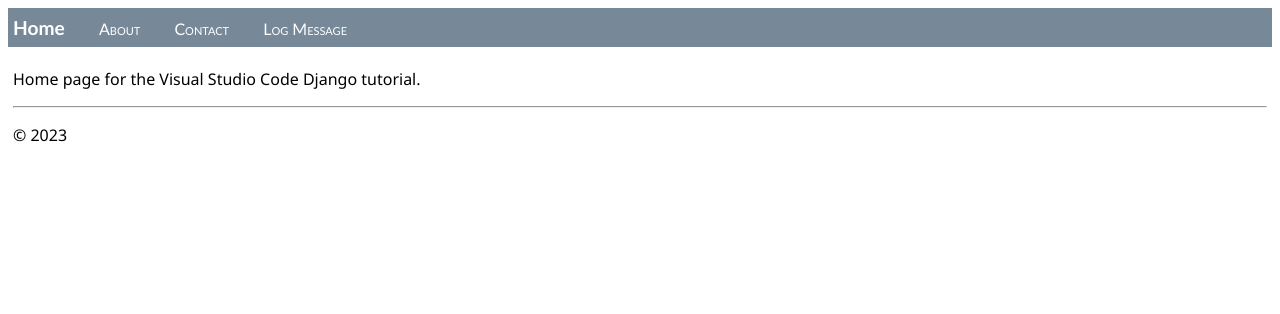
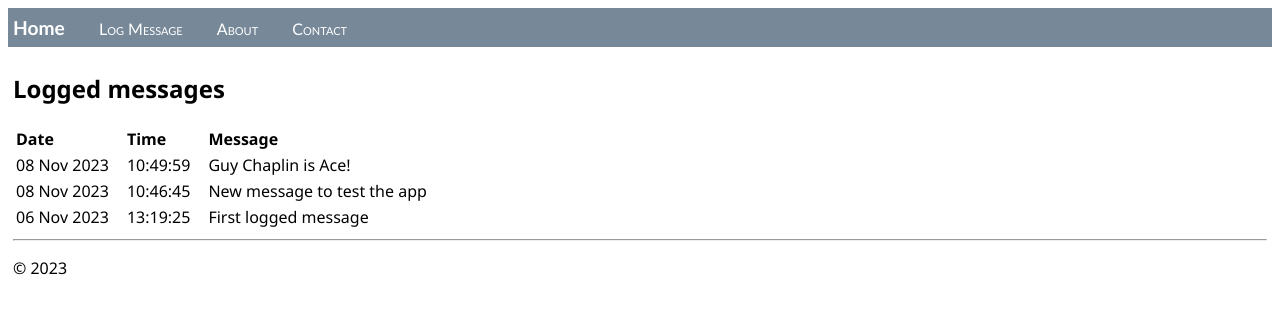
Before and after one commit to GuyChapGH/VSCDjTutor1, a Django app: page / in a window 1280 px wide. Shown: the top 314 px of the page. Run offline with Django 4.2, Linux system fonts and the light colour scheme; data comes from the database, SQL or seed files in the repository; both versions use the stored data as it was after the commit.

Commit message:
Displays messages on Home

```diff
--- a/hello/static/hello/site.css
+++ b/hello/static/hello/site.css
@@ -35,3 +35,8 @@
 input[name=message] {
   width: 80%;
 }
+
+.message_list th,td {
+  text-align: left;
+  padding-right: 15px;
+}
--- a/hello/templates/hello/base.html
+++ b/hello/templates/hello/base.html
@@ -13,9 +13,9 @@
   <body>
     <div class="navbar">
       <a href="{% url 'home' %}" class="navbar-brand">Home</a>
+      <a href="{% url 'log' %}" class="navbar-item">Log Message</a>
       <a href="{% url 'about' %}" class="navbar-item">About</a>
       <a href="{% url 'contact' %}" class="navbar-item">Contact</a>
-      <a href="{% url 'log' %}" class="navbar-item">Log Message</a>
     </div>
 
     <div class="body-content">
--- a/hello/templates/hello/home.html
+++ b/hello/templates/hello/home.html
@@ -1,4 +1,27 @@
 {% extends "hello/base.html" %} {% block title %} Home {% endblock %}
 {% block content %}
-<p>Home page for the Visual Studio Code Django tutorial.</p>
+<h2>Logged messages</h2>
+
+{% if message_list %}
+    <table class="message_list">
+        <thead>
+            <tr>
+                <th>Date</th>
+                <th>Time</th>
+                <th>Message</th>
+            </tr>
+        </thead>
+        <tbody>
+        {% for message in message_list %}
+            <tr>
+                <td>{{ message.log_date | date:'d M Y' }}</td>
+                <td>{{ message.log_date | time:'H:i:s' }}</td>
+                <td>{{ message.message }}</td>
+            </tr>
+            {% endfor %}
+        </tbody>
+    </table>
+{% else %}
+    <p>No messages have been logged. Use the <a href="{% url 'log' %}">Log Message form</a>.</p>
+{% endif %}
 {% endblock %}
--- a/hello/urls.py
+++ b/hello/urls.py
@@ -1,8 +1,18 @@
 from django.urls import path
 from hello import views
 
+from hello.models import LogMessage
+
+
+home_list_view = views.HomeListView.as_view(
+    queryset = LogMessage.objects.order_by("-log_date")[:5], # :5 limits the results to the five most recent
+    context_object_name="message_list",
+    template_name="hello/home.html",
+)
+
+
 urlpatterns = [
-    path("", views.home, name="home"),
+    path("", home_list_view, name="home"),
     path("hello/<name>", views.hello_there, name="hello_there"),
     path("about/", views.about, name="about"),
     path("contact/", views.contact, name="contact"),
--- a/hello/views.py
+++ b/hello/views.py
@@ -1,4 +1,5 @@
 import re
+from typing import Any
 from django.utils.timezone import datetime
 from django.http import HttpResponse
 from django.shortcuts import render
@@ -7,11 +8,18 @@ from django.shortcuts import redirect
 from hello.forms import LogMessageForm
 from hello.models import LogMessage
 
+from django.views.generic import ListView
+
 
 # Create your views here.
 
-def home(request):
-    return render(request, 'hello/home.html')
+class HomeListView(ListView):
+    """Renders the home page, with a list of all messsages."""
+    model = LogMessage
+
+    def get_context_data(self, **kwargs):
+        context = super(HomeListView, self).get_context_data(**kwargs)
+        return context
 
 def hello_there(request, name):
     print(request.build_absolute_uri()) #optional
```
Also changed, not shown: db.sqlite3.
